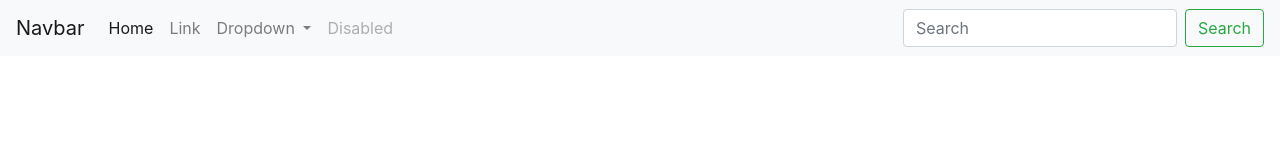
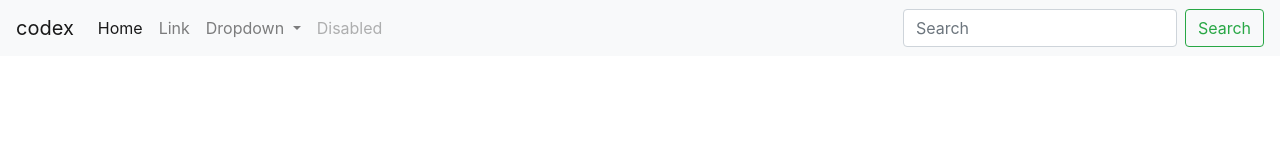
Before and after one commit to dipali-coditas/git-tuts, a plain HTML site: page website/index.html in a window 1280 px wide. Drawn offline with nearby package versions, Linux system fonts and the light colour scheme.

Commit message:
changes some names index.html

```diff
--- a/website/index.html
+++ b/website/index.html
@@ -8,11 +8,11 @@
     <!-- Bootstrap CSS -->
     <link rel="stylesheet" href="https://cdn.jsdelivr.net/npm/bootstrap@4.4.1/dist/css/bootstrap.min.css" integrity="sha384-Vkoo8x4CGsO3+Hhxv8T/Q5PaXtkKtu6ug5TOeNV6gBiFeWPGFN9MuhOf23Q9Ifjh" crossorigin="anonymous">
 
-    <title>Hello, world!</title>
+    <title>Codex</title>
   </head>
   <body>
     <nav class="navbar navbar-expand-lg navbar-light bg-light">
-        <a class="navbar-brand" href="#">Navbar</a>
+        <a class="navbar-brand" href="#">codex</a>
         <button class="navbar-toggler" type="button" data-toggle="collapse" data-target="#navbarSupportedContent" aria-controls="navbarSupportedContent" aria-expanded="false" aria-label="Toggle navigation">
           <span class="navbar-toggler-icon"></span>
         </button>
```
